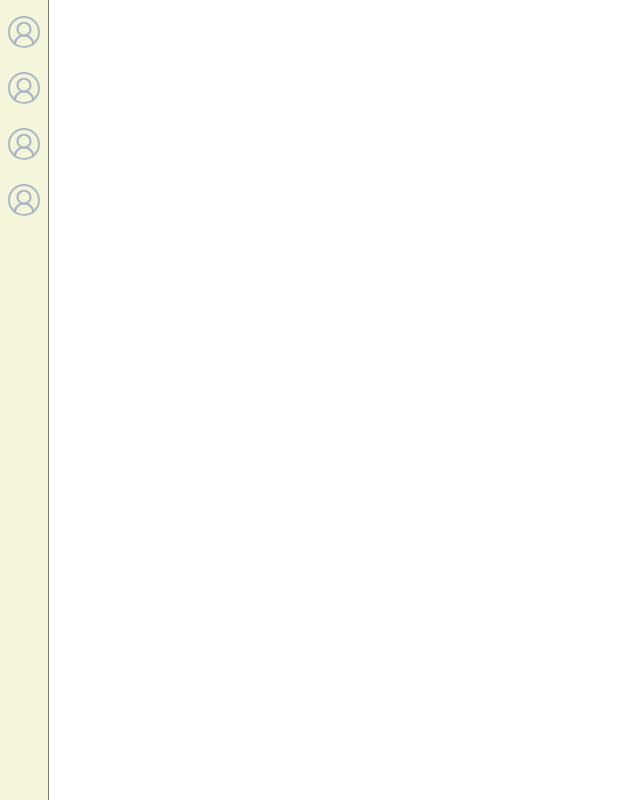
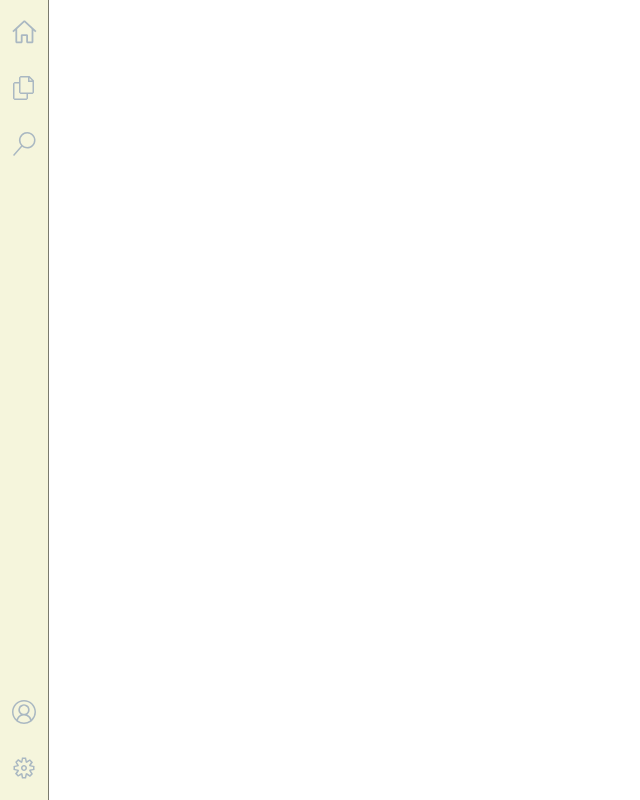
Before and after one commit to IMouTo-rar/NoteSpace, a React (Vite) app: page / in a window 1280 px wide. Shown: the whole page, without its empty margins (0-640 px from the left). Built offline with nearby package versions, Linux system fonts and the light colour scheme.

Commit message:
sidebar 0.1.0

```diff
--- a/package.json
+++ b/package.json
@@ -11,8 +11,6 @@
   },
   "dependencies": {
     "@fontsource/roboto": "^5.0.3",
-    "@mui/icons-material": "^5.11.16",
-    "@mui/styled-engine-sc": "^5.12.0",
     "@tauri-apps/api": "^1.4.0",
     "react": "^18.2.0",
     "react-dom": "^18.2.0",
--- a/src/App.css
+++ b/src/App.css
@@ -1,5 +1,13 @@
 .App {
     user-select:none;
+
+    width: 100vw;
+    height: 100vh;
+    position: absolute;
+    left: 0;
+    top: 0;
+
+    display: grid;
 
     overflow-x: hidden;
     overflow-y: auto;
--- a/src/components/Common/SidebarButton.css
+++ b/src/components/Common/SidebarButton.css
@@ -14,6 +14,6 @@
 }
 
 .icon {
-    width: 2rem;
-    height: 2rem;
+    width: 1.5rem;
+    height: 1.5rem;
 }
--- a/src/components/Common/SidebarButton.jsx
+++ b/src/components/Common/SidebarButton.jsx
@@ -1,14 +1,41 @@
 import React from 'react';
+
+import { VscHome } from 'react-icons/vsc';
+import { VscFiles } from 'react-icons/vsc';
+import { VscSearch } from 'react-icons/vsc';
+import { VscInfo } from 'react-icons/vsc';
 import { VscAccount } from 'react-icons/vsc';
+import { VscGear } from 'react-icons/vsc';
+import { VscCircleSlash } from 'react-icons/vsc';
+
 import './SidebarButton.css';
 
-function SidebarButton(props) {
+function SidebarButton({label, icon}) {
 
     return (
         <div className='sidebar-button'>
-            <VscAccount className='icon'/>
+            {ButtonRender(label, icon)}
         </div>
     )
 }
 
+function ButtonRender(label, icon) {
+    switch (label) {
+        case 'Home':
+            return <VscHome className='icon' style={{width: '1.8rem', height: '1.8rem'}}/>;
+        case 'Files':
+            return <VscFiles className='icon' />;
+        case 'Search':
+            return <VscSearch className='icon' />;
+        case 'Info':
+            return <VscInfo className='icon' />;
+        case 'Account':
+            return <VscAccount className='icon' />;
+        case 'Settings':
+            return <VscGear className='icon' />;
+        default:
+            return <VscCircleSlash className='icon' style={{color: 'red'}}/>;
+    }
+}
+
 export default SidebarButton;
--- a/src/components/Navigation/Sidebar.css
+++ b/src/components/Navigation/Sidebar.css
@@ -3,22 +3,32 @@
     height: 100vh;
     border-right: 1px solid rgba(0, 0, 0, 0.5);
 
-    overflow-x: hidden;
-    overflow-y: overlay;
+    display: grid;
 
-    position: absolute;
-    left: 0;
-    top: 0;
     background-color: beige;
 }
 
-.sidebar-block :hover :after {
-    position: absolute;
-    top: 0;
-    left: 0;
-    right: 0;
-    bottom: 0;
-    box-shadow: inset 0 0 10px rgba(0, 0, 0, 0.5);
+/* 两部分分别渲染 */
+.dynamic-area .static-area {
+    display: grid;
+    grid-auto-rows: 3rem;
+    grid-auto-columns: 3rem;
+    row-gap: 0.5rem;
+    place-items: center;
+}
+
+/* 动态部分 - 按键数量不固定 */
+.dynamic-area {
+    overflow-x: hidden;
+    overflow-y: overlay;
+    max-height: calc(100vh - 7rem);
+
+    align-self: start;
+}
+
+/* 静态部分 - 按键数量固定 */
+.static-area {
+    align-self: end;
 }
 
 @media (prefers-color-scheme: dark) {
@@ -29,7 +39,7 @@
 
 /* 设置滚动条的宽度 */
 ::-webkit-scrollbar {
-    width: 3px;
+    width: 2px;
     /* 设置滚动条的宽度 */
 }
 
--- a/src/components/Navigation/Sidebar.jsx
+++ b/src/components/Navigation/Sidebar.jsx
@@ -7,10 +7,15 @@ function Sidebar() {
     // TODO: Add sidebar
     return (
         <div className='sidebar-block'>
-            <SidebarButton />
-            <SidebarButton />
-            <SidebarButton />
-            <SidebarButton />
+            <div className='dynamic-area'>
+                <SidebarButton label={'Home'}/>
+                <SidebarButton label={'Files'}/>
+                <SidebarButton label={'Search'}/>
+            </div>
+            <div className='static-area'>
+                <SidebarButton label={'Account'}/>
+                <SidebarButton label={'Settings'}/>
+            </div>
         </div>
     )
 }
```
Also changed, not shown: 1 other file (tests, documents, lock files or other folders).
